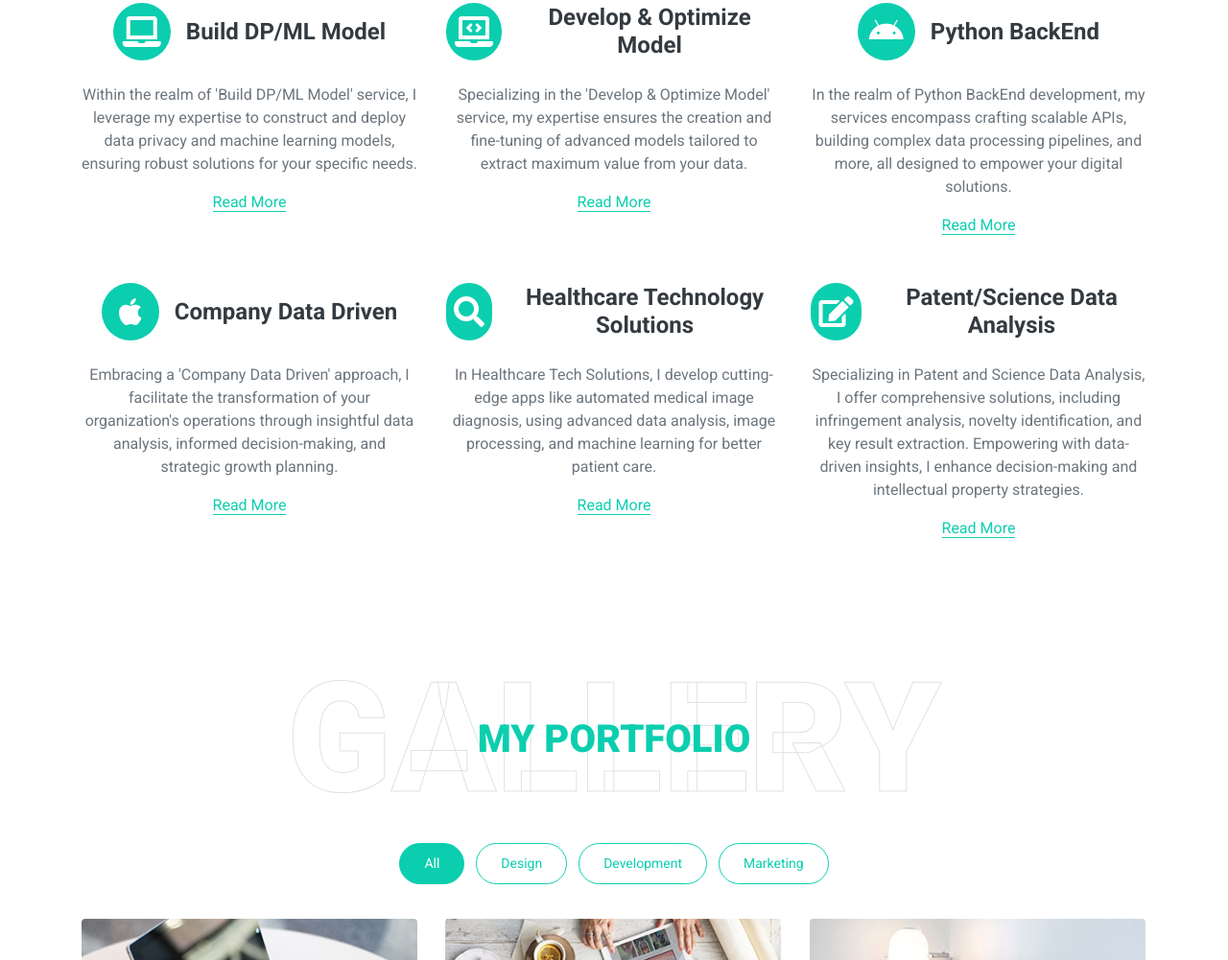
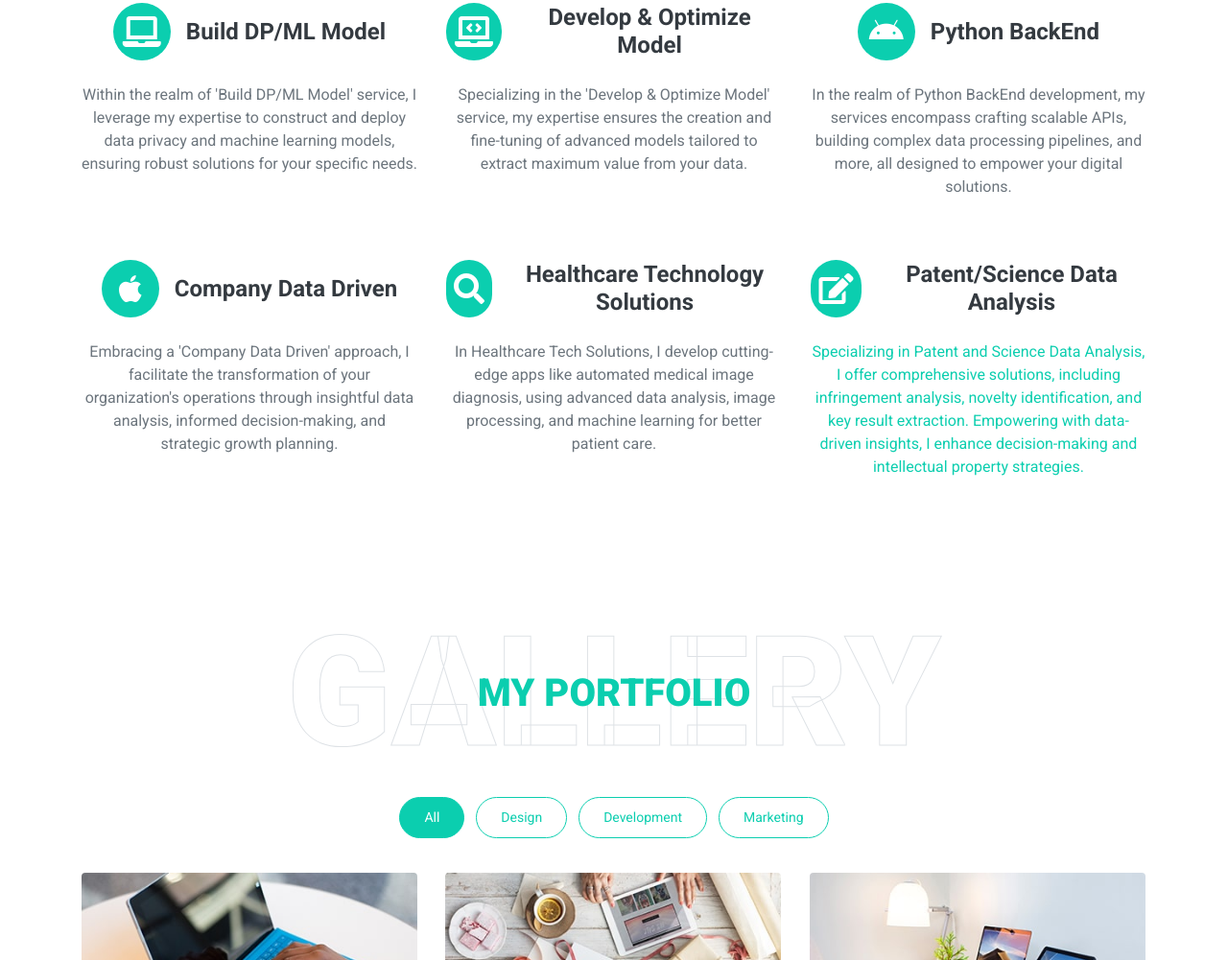
Before and after one commit to farshid1996/portfolio_resume, a plain HTML site: page index.html in a window 1280 px wide. Shown: the part 3897-4898 px from the top of the page at 96% size. Drawn offline with nearby package versions, Linux system fonts and the light colour scheme.

Commit message:
remove read more

```diff
--- a/index.html
+++ b/index.html
@@ -279,7 +279,7 @@
                         <h4 class="font-weight-bold m-0">Build DP/ML Model</h4>
                     </div>
                     <p>Within the realm of 'Build DP/ML Model' service, I leverage my expertise to construct and deploy data privacy and machine learning models, ensuring robust solutions for your specific needs.</p>
-                    <a class="border-bottom border-primary text-decoration-none" href="">Read More</a>
+                    <a class="border-bottom border-primary text-decoration-none"></a>
                 </div>
                 <div class="col-lg-4 col-md-6 text-center mb-5">
                     <div class="d-flex align-items-center justify-content-center mb-4">
@@ -287,7 +287,7 @@
                         <h4 class="font-weight-bold m-0">Develop & Optimize Model</h4>
                     </div>
                     <p>Specializing in the 'Develop & Optimize Model' service, my expertise ensures the creation and fine-tuning of advanced models tailored to extract maximum value from your data.</p>
-                    <a class="border-bottom border-primary text-decoration-none" href="">Read More</a>
+                    <a class="border-bottom border-primary text-decoration-none"></a>
                 </div>
                 <div class="col-lg-4 col-md-6 text-center mb-5">
                     <div class="d-flex align-items-center justify-content-center mb-4">
@@ -295,7 +295,7 @@
                         <h4 class="font-weight-bold m-0">Python BackEnd</h4>
                     </div>
                     <p>In the realm of Python BackEnd development, my services encompass crafting scalable APIs, building complex data processing pipelines, and more, all designed to empower your digital solutions.</p>
-                    <a class="border-bottom border-primary text-decoration-none" href="">Read More</a>
+                    <a class="border-bottom border-primary text-decoration-none"></a>
                 </div>
                 <div class="col-lg-4 col-md-6 text-center mb-5">
                     <div class="d-flex align-items-center justify-content-center mb-4">
@@ -303,7 +303,7 @@
                         <h4 class="font-weight-bold m-0">Company Data Driven</h4>
                     </div>
                     <p>Embracing a 'Company Data Driven' approach, I facilitate the transformation of your organization's operations through insightful data analysis, informed decision-making, and strategic growth planning.</p>
-                    <a class="border-bottom border-primary text-decoration-none" href="">Read More</a>
+                    <a class="border-bottom border-primary text-decoration-none"></a>
                 </div>
                 <div class="col-lg-4 col-md-6 text-center mb-5">
                     <div class="d-flex align-items-center justify-content-center mb-4">
@@ -311,7 +311,7 @@
                         <h4 class="font-weight-bold m-0">Healthcare Technology Solutions</h4>
                     </div>
                     <p>In Healthcare Tech Solutions, I develop cutting-edge apps like automated medical image diagnosis, using advanced data analysis, image processing, and machine learning for better patient care.</p>
-                    <a class="border-bottom border-primary text-decoration-none" href="">Read More</a>
+                    <a class="border-bottom border-primary text-decoration-none"</a>
                 </div>
                 <div class="col-lg-4 col-md-6 text-center mb-5">
                     <div class="d-flex align-items-center justify-content-center mb-4">
@@ -319,7 +319,7 @@
                         <h4 class="font-weight-bold m-0">Patent/Science Data Analysis</h4>
                     </div>
                     <p>Specializing in Patent and Science Data Analysis, I offer comprehensive solutions, including infringement analysis, novelty identification, and key result extraction. Empowering with data-driven insights, I enhance decision-making and intellectual property strategies.</p>
-                    <a class="border-bottom border-primary text-decoration-none" href="">Read More</a>
+                    <a class="border-bottom border-primary text-decoration-none"></a>
                 </div>
             </div>
         </div>
```
